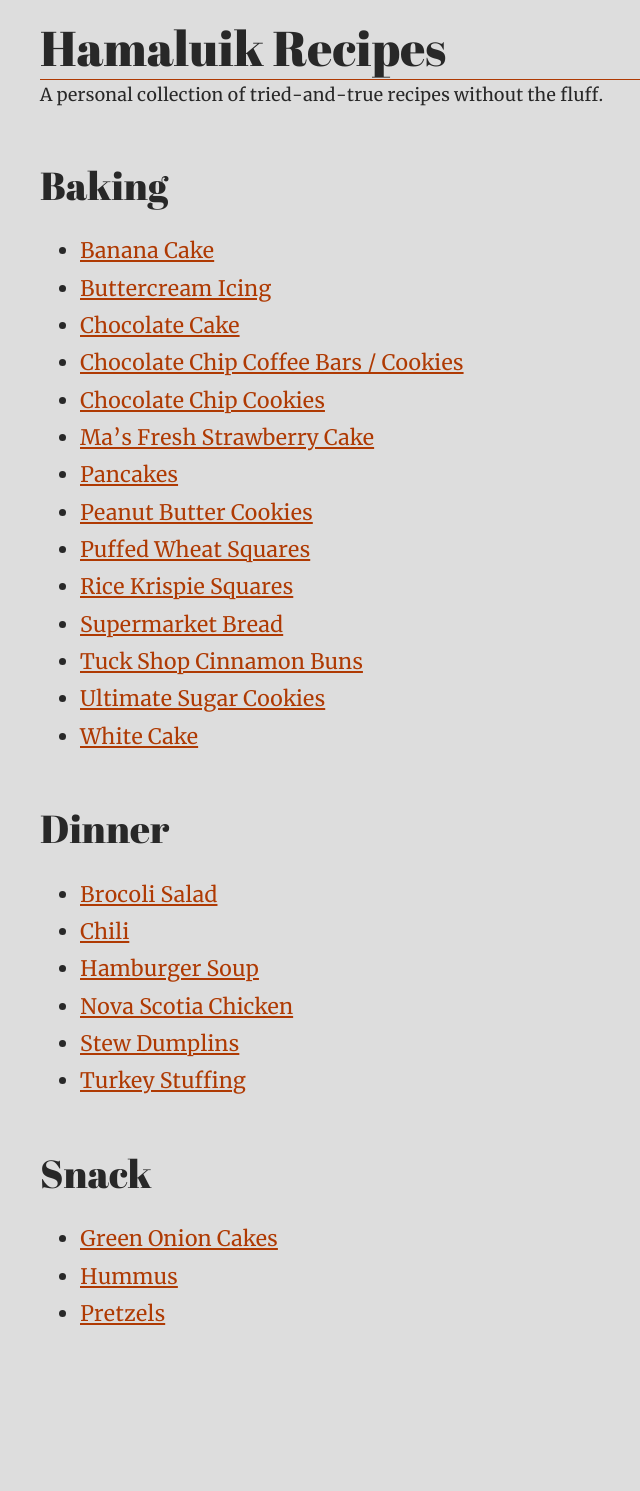
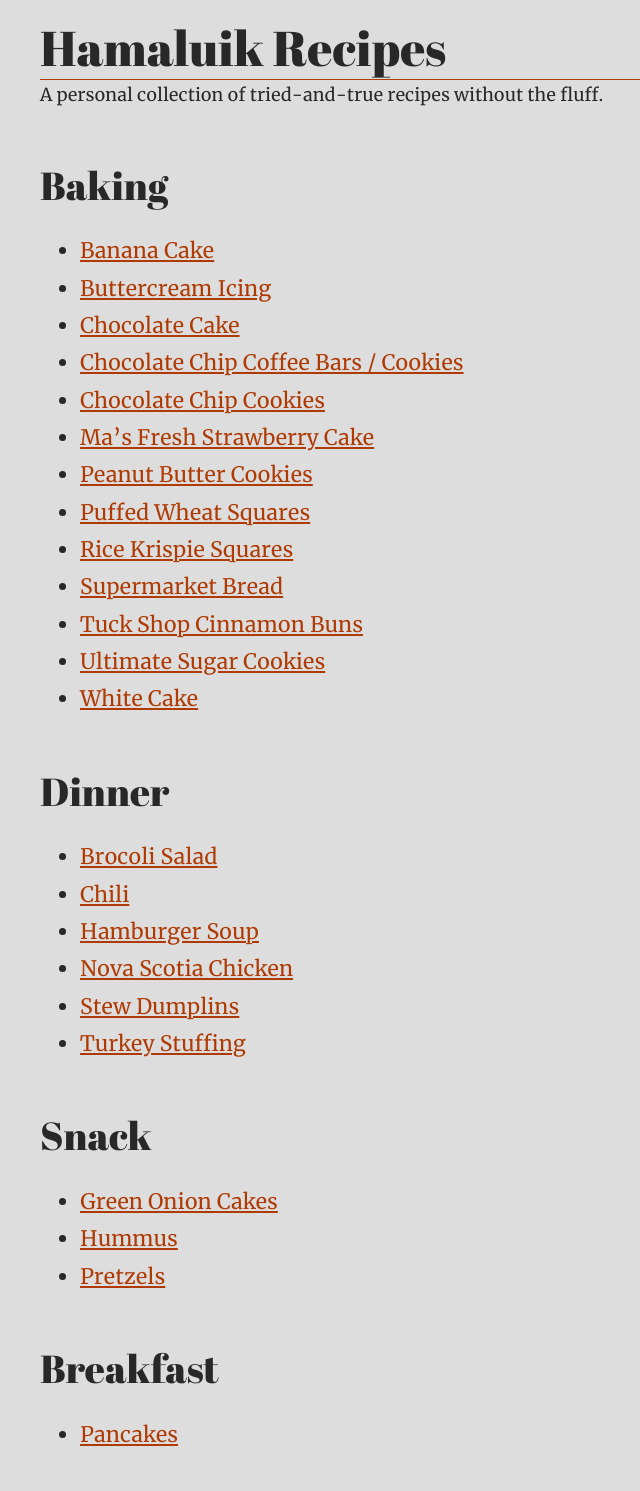
Before and after one commit to hamaluik/recipes, a Jekyll site: the page built from index.md, in a window 1280 px wide. Shown: the whole page, without its empty margins (280-920 px from the left). Built offline with Jekyll 4.4.1, drawn with Linux system fonts in a browser that asks for light colours; before the commit the page ends 1370 px from its top, so only the background shows below that.

Commit message:
Update from Forestry.io Kenton Hamaluik updated _recipes/pancakes.md

```diff
--- a/_recipes/pancakes.md
+++ b/_recipes/pancakes.md
@@ -1,8 +1,8 @@
 ---
 layout: recipe
-category: Baking
+category: Breakfast
 title: Pancakes
-description: 'Perfect puffy pancakes.'
+description: Perfect puffy pancakes.
 source:
   name: David Hamaluik
   url: ''
@@ -10,20 +10,20 @@ preptime: 15
 cooktime: 20
 servings: 8 pancakes
 ingredients:
-  - "1½ cups white flour"
-  - "3½ teaspoons baking powder"
-  - "1 teaspoon salt"
-  - "1 tablespoon sugar"
-  - "1¼ cups milk"
-  - "1 egg"
-  - "3 tablespoons butter (melted)"
+- 1½ cups white flour
+- 3½ teaspoons baking powder
+- 1 teaspoon salt
+- 1 tablespoon sugar
+- 1¼ cups milk
+- 1 egg
+- 3 tablespoons butter (melted)
 instructions:
-  - In a large bowl mix flour, baking powder, salt, and sugar
-  - Make a well in the dry ingredients
-  - Pour in melted butter, milk, and egg
-  - Mix (but not too much, lumpiness is good)
-  - Heat griddle (let batter sit a bit while heating)
-  - Pour ¼ cup per pancake
-  - Brown on both sides
+- In a large bowl mix flour, baking powder, salt, and sugar
+- Make a well in the dry ingredients
+- Pour in melted butter, milk, and egg
+- Mix (but not too much, lumpiness is good)
+- Heat griddle (let batter sit a bit while heating)
+- Pour ¼ cup per pancake
+- Brown on both sides
 
 ---
```
